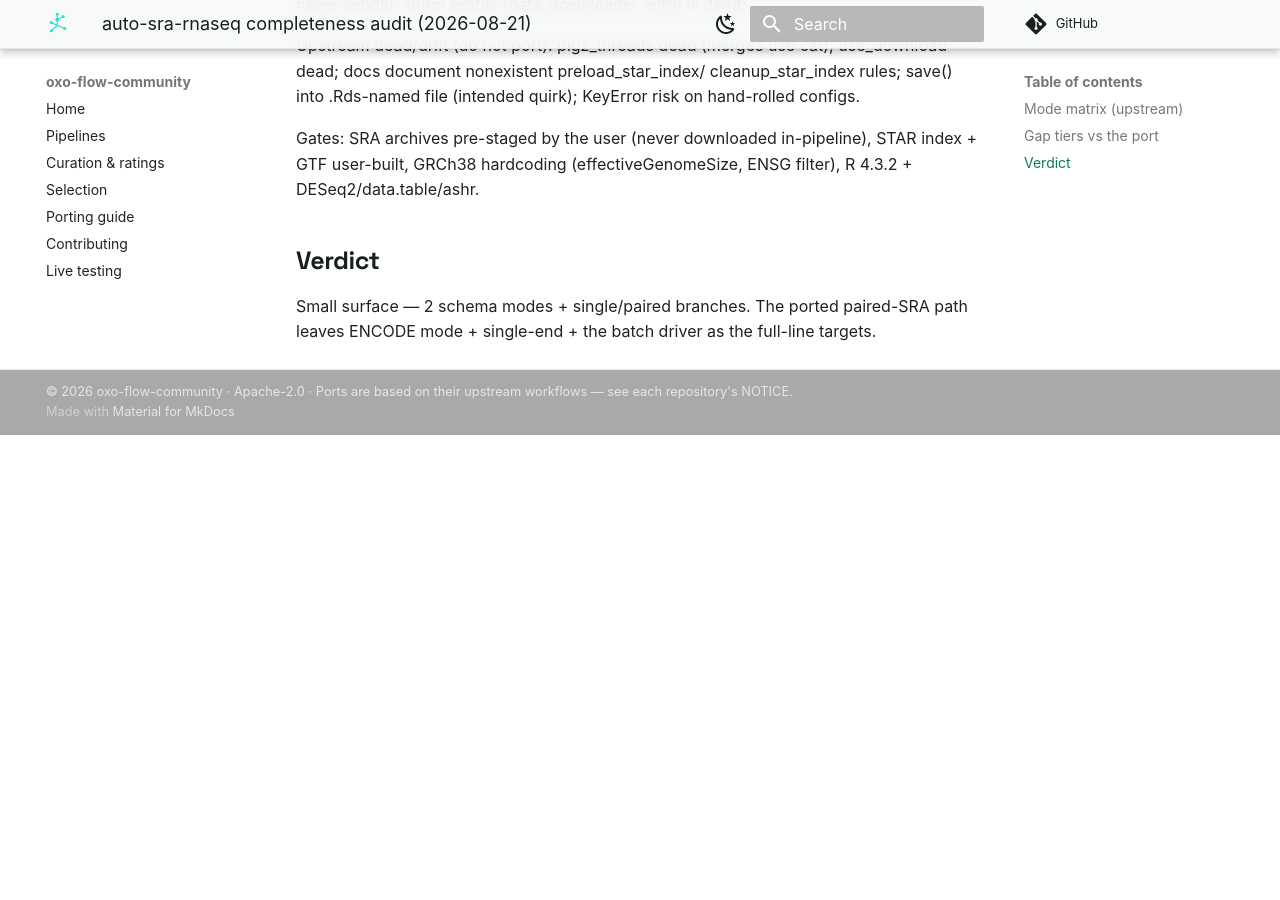
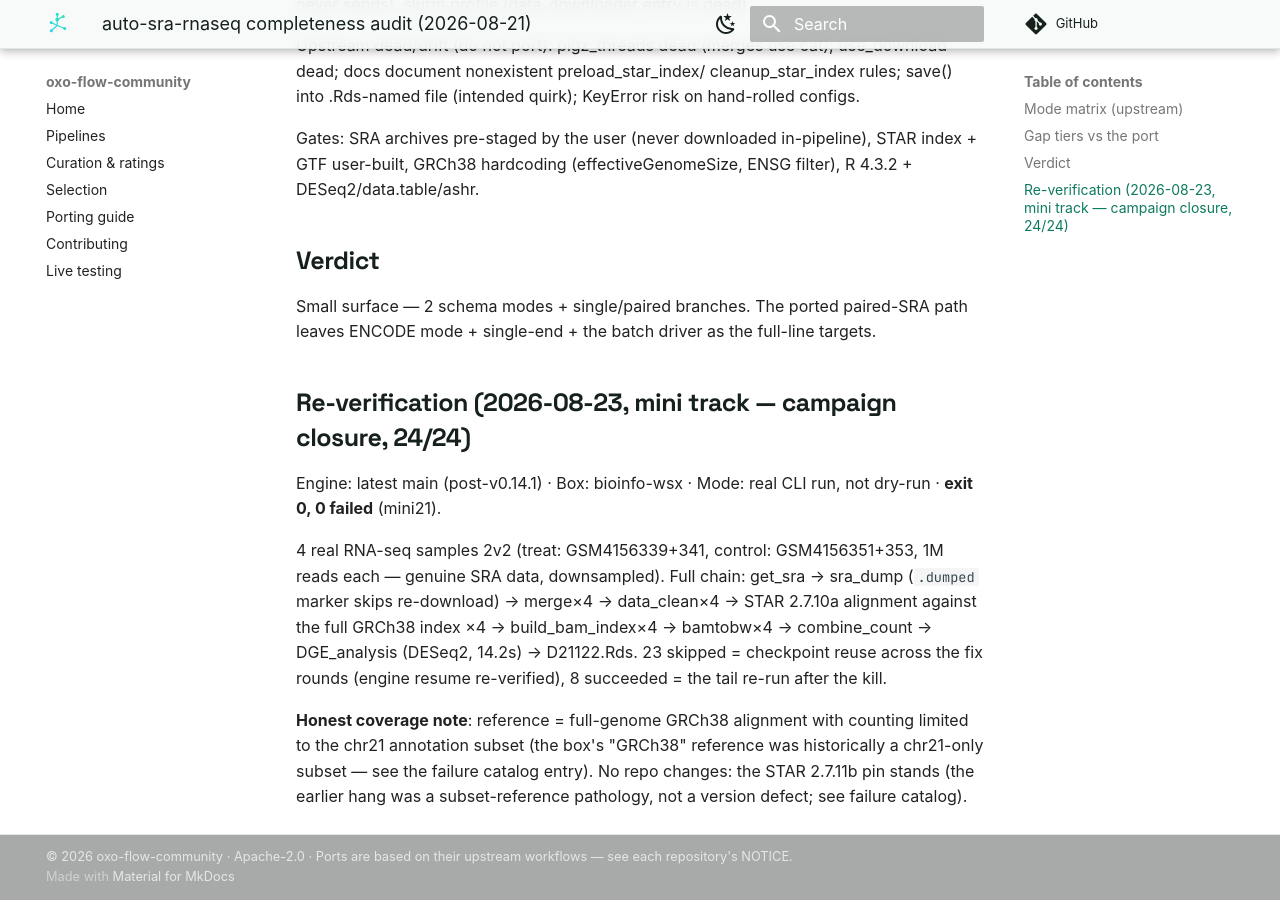
Before and after one commit to oxo-flow-community/oxo-flow-community.github.io, an MkDocs documentation site: the page built from docs/about/audits/auto-sra-2026-08.md, in a window 1280 px wide and 900 px high, scrolled down 1292 px. Built offline with MkDocs 1.6.1 and Material for MkDocs 9.7.7, drawn with Linux system fonts in a browser that asks for light colours; comment, search, counter and statistics services are not loaded; before the commit the page ends 1727 px from its top, so only the background shows below that.

Commit message:
docs(audit): auto-sra mini track PASS — 24/24 campaign closure (4-sample 2v2 real SRA, exit 0) + 7 failure classes from rounds 1-21

```diff
--- a/docs/about/audits/auto-sra-2026-08.md
+++ b/docs/about/audits/auto-sra-2026-08.md
@@ -49,3 +49,24 @@ ENSG filter), R 4.3.2 + DESeq2/data.table/ashr.
 Small surface — 2 schema modes + single/paired branches. The ported
 paired-SRA path leaves ENCODE mode + single-end + the batch driver as
 the full-line targets.
+
+## Re-verification (2026-08-23, mini track — campaign closure, 24/24)
+
+Engine: latest main (post-v0.14.1) · Box: bioinfo-wsx · Mode: real CLI
+run, not dry-run · **exit 0, 0 failed** (mini21).
+
+4 real RNA-seq samples 2v2 (treat: GSM4156339+341, control:
+GSM4156351+353, 1M reads each — genuine SRA data, downsampled). Full
+chain: get_sra → sra_dump (`.dumped` marker skips re-download) →
+merge×4 → data_clean×4 → STAR 2.7.10a alignment against the full
+GRCh38 index ×4 → build_bam_index×4 → bamtobw×4 → combine_count →
+DGE_analysis (DESeq2, 14.2s) → D21122.Rds. 23 skipped = checkpoint
+reuse across the fix rounds (engine resume re-verified), 8 succeeded
+= the tail re-run after the kill.
+
+**Honest coverage note**: reference = full-genome GRCh38 alignment
+with counting limited to the chr21 annotation subset (the box's
+"GRCh38" reference was historically a chr21-only subset — see the
+failure catalog entry). No repo changes: the STAR 2.7.11b pin stands
+(the earlier hang was a subset-reference pathology, not a version
+defect; see failure catalog).
```
Also changed, not shown: skills/live-test/references/failure-catalog.md (+11 -0 lines).
